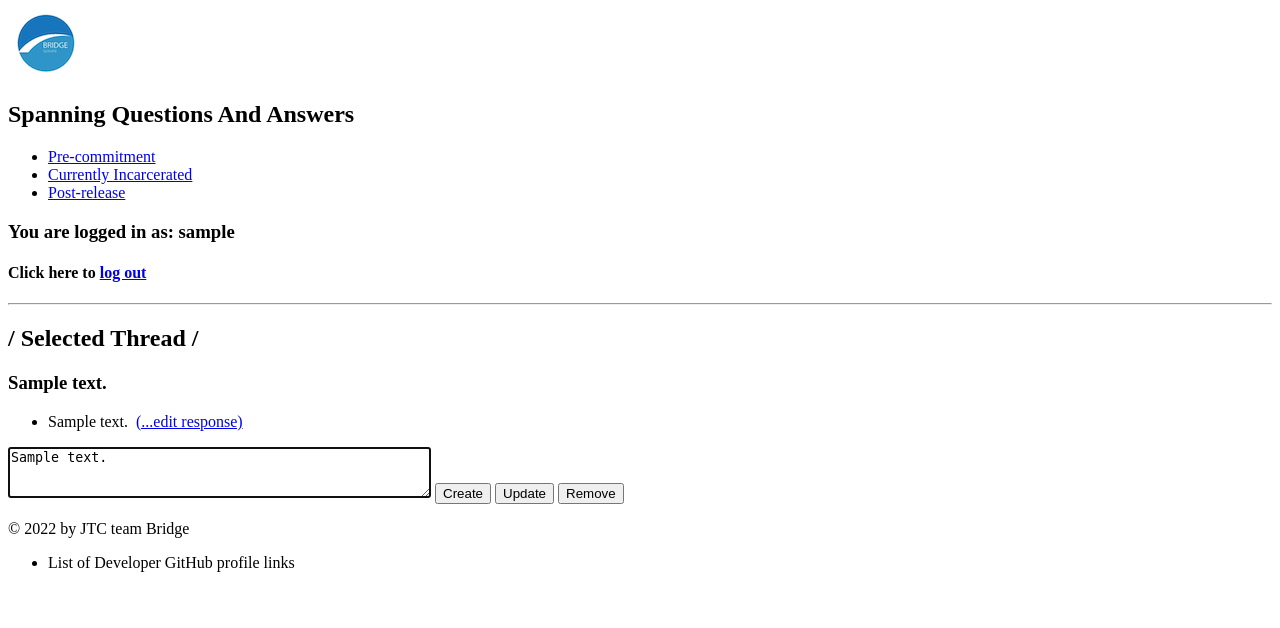
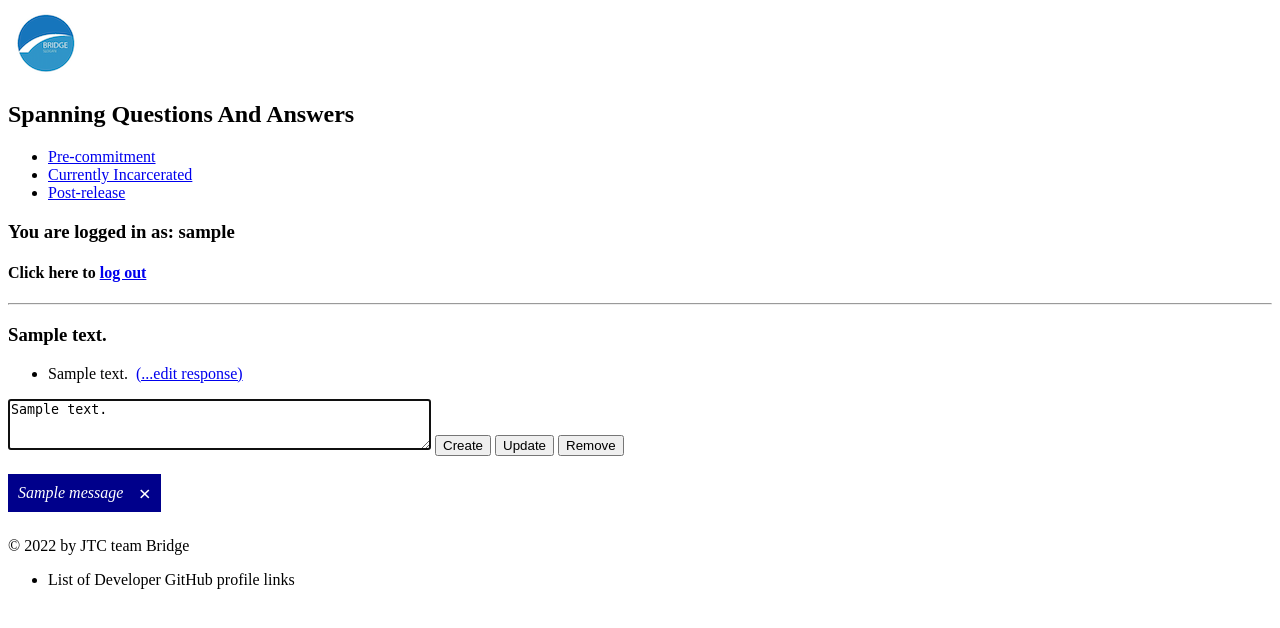
Before and after one commit to ponyNYC/bridge_2022, a Django app: page /bridge/threads/1/1 in a window 1280 px wide. Shown: the top 628 px of the page. Run offline with Django 4.2, Linux system fonts and the light colour scheme; a user stored in the database is signed in; tables that the repository leaves empty hold one stand-in row (values such as "Sample post"); one stand-in notice (Sample message) is shown.

Commit message:
fixed a small bug in thread view * added if else logic to thread view class to account for update or remove when response does not exist * added message to user when this happens * added alert box to thread html template to show messages to user

```diff
--- a/bridge/bridgeapp/templates/thread.html
+++ b/bridge/bridgeapp/templates/thread.html
@@ -1,6 +1,30 @@
 {% extends 'home.html' %} {% block main %}
-    <h2>/ Selected Thread /</h2>
-    <h3>{{ thread.body }}</h3>
+<style>
+    .alert {
+      padding: 10px;
+      background-color: darkblue;
+      color: white;
+      width:fit-content;
+      margin-bottom: 25px;
+    }
+
+    .closebtn {
+      margin-left: 15px;
+      color: white;
+      font-weight: bold;
+      float: right;
+      font-size: 22px;
+      line-height: 20px;
+      cursor: pointer;
+      transition: 0.3s;
+    }
+
+    .closebtn:hover {
+      color: black;
+    }
+</style>
+
+<h3>{{ thread.body }}</h3>
     <ul>
         {% for response in responses %}
             <li>{{ response.body }} &nbsp;<a href="{% url 'thread' thread_id=thread.id resp_id=response.id %}">(...edit response)</a></li>
@@ -13,4 +37,13 @@
         <input type="submit" name="update" value="Update" />
         <input type="submit" name="remove" value="Remove" />
     </form>
+    <br>
+    {% if messages %}
+        {% for message in messages %}
+            <em><div class="alert" >
+                {{ message }}
+                <span class="closebtn" onclick="this.parentElement.style.display='none';">&times;</span>
+            </div></em>
+        {% endfor %}
+    {% endif %}
 {% endblock %}
--- a/bridge/bridgeapp/views.py
+++ b/bridge/bridgeapp/views.py
@@ -6,6 +6,8 @@ from .forms import ResponseForm, ThreadForm
 from datetime import date
 from django.contrib.auth.forms import UserCreationForm, AuthenticationForm
 from django.contrib.auth import authenticate, login
+from django.contrib import messages
+
 # globals (categories, current year) for all views
 CATEGORIES = Category.objects.all()
 CUR_YEAR = date.today().year
@@ -118,10 +120,18 @@ class BridgeThreadView(View):
                 Response.objects.create(body=resp_text, thread_id=thread_id)
             # update existing response if POST action is 'update'
             elif 'update' in request.POST:
-                Response.objects.filter(id=resp_id).update(body=resp_text)
-            # remove existing response if POST action is 'remove'
+                if resp_id:
+                    Response.objects.filter(id=resp_id).update(body=resp_text)
+                else:
+                    messages.info(
+                        request, 'You clicked update but the response does not yet exist. Please re-enter your response then click create.')
+                    # remove existing response if POST action is 'remove'
             elif 'remove' in request.POST:
-                Response.objects.filter(id=resp_id).delete()
+                if resp_id:
+                    Response.objects.filter(id=resp_id).delete()
+                else:
+                    messages.info(
+                        request, 'You clicked remove but the response does not yet exist. Please re-enter your response then click create.')
         # redirect to single thread page
         return redirect('thread', thread_id, 0)
 
@@ -135,7 +145,7 @@ class BridgeAuthenticationView(View):
         return render(request, 'registration/authentication.html', context)
 
     def post(self, request):
-        if request.POST.get('submit') == 'sign_in':
+        if request.POST.get('submit') == 'login':
             login_form = AuthenticationForm(request.POST)
             user = authenticate(login_form.username, login_form.password)
             login(request, user)
```
